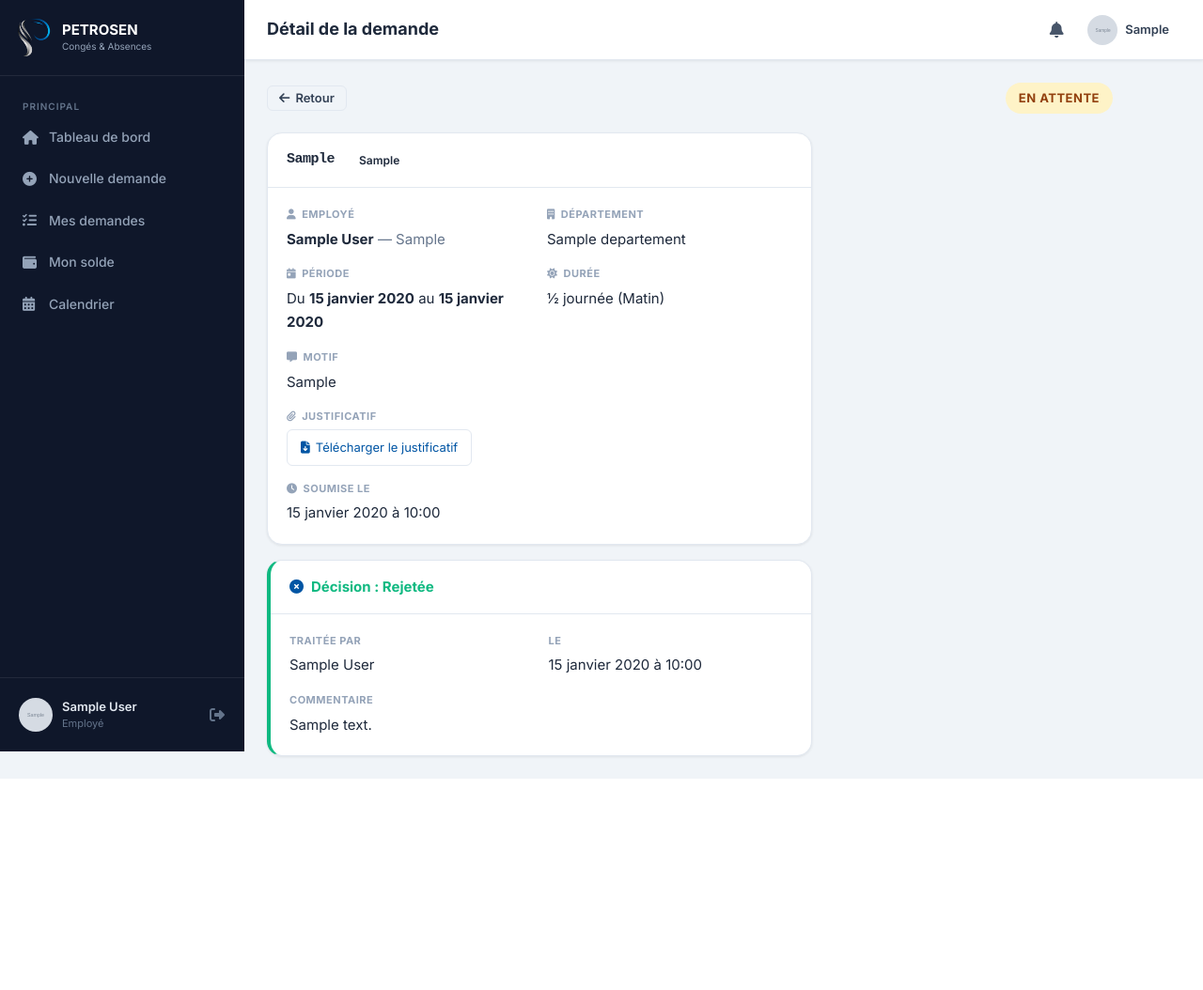
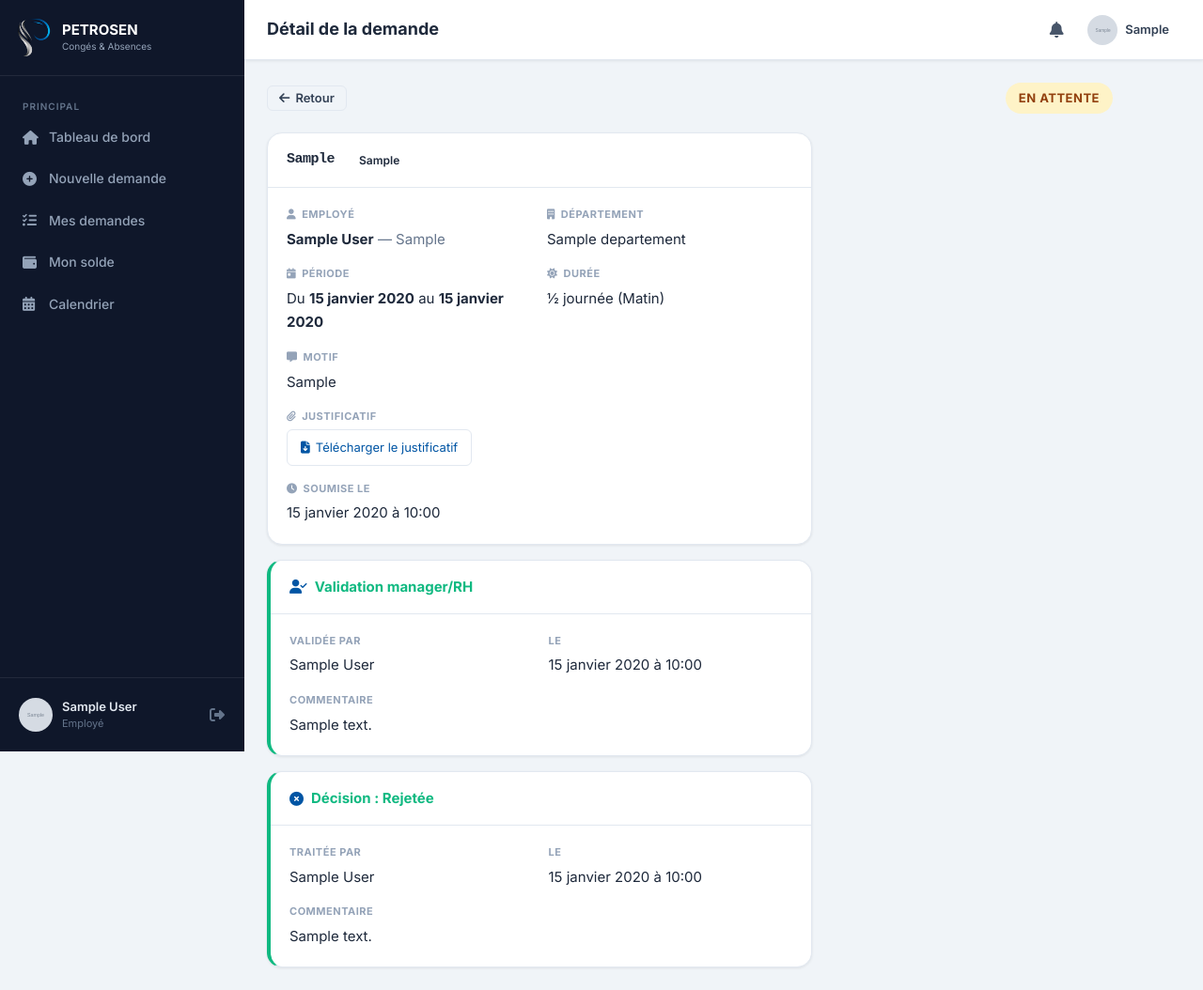
Before and after one commit to CheikhDoucoure1/congesabsences1, a Django app: page /approbations/1/ in a window 1280 px wide. Shown: the whole page at 94% size. Before the commit the page ends 829 px from the top, so only its background shows below. Run offline with Django 4.2, Linux system fonts and the light colour scheme; a user stored in the database is signed in; tables that the repository leaves empty hold one stand-in row (values such as "Sample post"); grey boxes marked "Sample" are stand-in pictures; data that the repository does not hold is empty.

Commit message:
Add mandatory DG validation step to the leave-approval workflow
Require final sign-off from a DG (Directeur Général) on every leave
request: manager/RH approval now only advances a request to an
intermediate "validée" state, and only the DG can grant final
approval (which triggers the balance deduction). Rejection at either
stage is immediate and final.

Also add a DG demo account (dg@petrosen.sn) wired into init_data and
the login page's quick-access buttons.

Co-Authored-By: Claude Sonnet 5 <noreply@anthropic.com>

```diff
--- a/conges/models.py
+++ b/conges/models.py
@@ -21,6 +21,7 @@ class Employe(AbstractUser):
         ('employe', 'Employé'),
         ('manager', 'Manager'),
         ('rh', 'Responsable RH'),
+        ('dg', 'Directeur Général'),
         ('admin', 'Administrateur'),
     ]
 
@@ -49,7 +50,11 @@ class Employe(AbstractUser):
 
     @property
     def is_manager_or_above(self):
-        return self.role in ('manager', 'rh', 'admin')
+        return self.role in ('manager', 'rh', 'dg', 'admin')
+
+    @property
+    def is_dg(self):
+        return self.role == 'dg'
 
     def get_solde(self, type_conge):
         try:
@@ -114,6 +119,7 @@ class SoldeConge(models.Model):
 class DemandeConge(models.Model):
     STATUT_CHOICES = [
         ('en_attente', 'En attente'),
+        ('validee', 'Validée - en attente du DG'),
         ('approuve', 'Approuvé'),
         ('rejete', 'Rejeté'),
         ('annule', 'Annulé'),
@@ -139,10 +145,18 @@ class DemandeConge(models.Model):
     justificatif = models.FileField(upload_to='justificatifs/', null=True, blank=True)
     statut = models.CharField(max_length=20, choices=STATUT_CHOICES, default='en_attente')
     date_soumission = models.DateTimeField(auto_now_add=True)
+    valide_par = models.ForeignKey(
+        Employe, on_delete=models.SET_NULL, null=True, blank=True,
+        related_name='demandes_validees',
+        help_text="Manager/RH ayant effectué la première validation."
+    )
+    date_validation = models.DateTimeField(null=True, blank=True)
+    commentaire_validation = models.TextField(blank=True)
     date_traitement = models.DateTimeField(null=True, blank=True)
     traite_par = models.ForeignKey(
         Employe, on_delete=models.SET_NULL, null=True, blank=True,
-        related_name='demandes_traitees'
+        related_name='demandes_traitees',
+        help_text="DG ayant approuvé/rejeté définitivement la demande, ou auteur du rejet."
     )
     commentaire_traitement = models.TextField(blank=True)
 
@@ -185,6 +199,7 @@ class DemandeConge(models.Model):
     def statut_css(self):
         return {
             'en_attente': 'warning',
+            'validee': 'info',
             'approuve': 'success',
             'rejete': 'danger',
             'annule': 'secondary',
--- a/conges/views.py
+++ b/conges/views.py
@@ -66,6 +66,8 @@ def tableau_de_bord(request):
             a_approuver = DemandeConge.objects.filter(
                 employe__in=equipe_ids, statut='en_attente'
             ).count()
+        elif user.role == 'dg':
+            a_approuver = DemandeConge.objects.filter(statut='validee').count()
         elif user.role in ('rh', 'admin'):
             a_approuver = DemandeConge.objects.filter(statut='en_attente').count()
 
@@ -193,6 +195,18 @@ def _notifier_manager(demande):
             titre=f"Nouvelle demande - {employe.get_full_name()}",
             message=f"Demande {demande.reference} : {demande.type_conge.libelle} "
                     f"({demande.nombre_jours} jour(s)).",
+            lien=f"/approbations/{demande.id}/",
+        )
+
+
+def _notifier_dg(demande):
+    for dg in Employe.objects.filter(role='dg', actif=True):
+        Notification.objects.create(
+            destinataire=dg,
+            titre="Demande en attente de votre validation",
+            message=f"Demande {demande.reference} de {demande.employe.get_full_name()} "
+                    f"({demande.type_conge.libelle}, {demande.nombre_jours} jour(s)) "
+                    f"a été validée par {demande.valide_par.get_full_name()} et attend votre validation finale.",
             lien=f"/approbations/{demande.id}/",
         )
 
@@ -343,32 +357,28 @@ def approbations(request):
         messages.error(request, "Accès non autorisé.")
         return redirect('tableau_de_bord')
 
-    statut_filtre = request.GET.get('statut', 'en_attente')
+    statut_filtre = request.GET.get('statut', 'validee' if user.is_dg else 'en_attente')
 
     if user.role == 'manager':
         equipe_ids = user.subordonnes.values_list('id', flat=True)
-        demandes = DemandeConge.objects.filter(
-            employe__in=equipe_ids
-        ).select_related('employe', 'type_conge', 'traite_par')
+        base_qs = DemandeConge.objects.filter(employe__in=equipe_ids)
     else:
-        demandes = DemandeConge.objects.all().select_related('employe', 'type_conge', 'traite_par')
+        base_qs = DemandeConge.objects.all()
 
+    demandes = base_qs.select_related('employe', 'type_conge', 'traite_par', 'valide_par')
     if statut_filtre:
         demandes = demandes.filter(statut=statut_filtre)
 
     stats = {
-        'en_attente': demandes.filter(statut='en_attente').count() if not statut_filtre else
-                      DemandeConge.objects.filter(statut='en_attente').count()
-                      if user.role in ('rh', 'admin') else
-                      DemandeConge.objects.filter(statut='en_attente', employe__in=user.subordonnes.all()).count(),
-        'approuve': 0,
-        'rejete': 0,
+        'en_attente': base_qs.filter(statut='en_attente').count(),
+        'validee': base_qs.filter(statut='validee').count(),
     }
 
     context = {
         'demandes': demandes,
         'statut_filtre': statut_filtre,
         'stats': stats,
+        'is_dg': user.is_dg,
         'notifications_non_lues': user.notifications.filter(lue=False).count(),
     }
     return render(request, 'conges/approbations.html', context)
@@ -398,7 +408,7 @@ def traiter_demande(request, demande_id):
 
     demande = get_object_or_404(DemandeConge, id=demande_id)
 
-    if demande.statut != 'en_attente':
+    if demande.statut not in ('en_attente', 'validee'):
         messages.error(request, "Cette demande a déjà été traitée.")
         return redirect('approbations')
 
@@ -409,19 +419,39 @@ def traiter_demande(request, demande_id):
         messages.error(request, "Action invalide.")
         return redirect('approbations')
 
-    demande.statut = 'approuve' if action == 'approuver' else 'rejete'
-    demande.date_traitement = timezone.now()
-    demande.traite_par = user
-    demande.commentaire_traitement = commentaire
-    demande.save()
+    if not user.is_dg and demande.statut != 'en_attente':
+        messages.error(request, "Cette demande est en attente de la décision du DG.")
+        return redirect('approbations')
 
-    if action == 'approuver':
+    if action == 'rejeter':
+        demande.statut = 'rejete'
+        demande.date_traitement = timezone.now()
+        demande.traite_par = user
+        demande.commentaire_traitement = commentaire
+        demande.save()
+        _notifier_employe(demande, 'rejete', commentaire)
+        messages.success(request, f"La demande {demande.reference} a été rejetée.")
+        return redirect('approbations')
+
+    if user.is_dg:
+        demande.statut = 'approuve'
+        demande.date_traitement = timezone.now()
+        demande.traite_par = user
+        demande.commentaire_traitement = commentaire
+        demande.save()
         _mettre_a_jour_solde(demande)
+        _notifier_employe(demande, 'approuve', commentaire)
+        messages.success(request, f"La demande {demande.reference} a été définitivement approuvée.")
+    else:
+        demande.statut = 'validee'
+        demande.valide_par = user
+        demande.date_validation = timezone.now()
+        demande.commentaire_validation = commentaire
+        demande.save()
+        _notifier_dg(demande)
+        _notifier_employe(demande, 'validee', commentaire)
+        messages.success(request, f"La demande {demande.reference} a été validée et transmise au DG pour approbation finale.")
 
-    _notifier_employe(demande, action, commentaire)
-
-    msg = "approuvée" if action == 'approuver' else "rejetée"
-    messages.success(request, f"La demande {demande.reference} a été {msg}.")
     return redirect('approbations')
 
 
@@ -437,8 +467,13 @@ def _mettre_a_jour_solde(demande):
     solde.save()
 
 
-def _notifier_employe(demande, action, commentaire):
-    statut_label = "approuvée" if action == 'approuver' else "rejetée"
+def _notifier_employe(demande, statut, commentaire):
+    labels = {
+        'validee': "validée par votre manager, en attente de la validation finale du DG",
+        'approuve': "définitivement approuvée",
+        'rejete': "rejetée",
+    }
+    statut_label = labels.get(statut, statut)
     msg = f"Votre demande {demande.reference} ({demande.type_conge.libelle}) a été {statut_label}."
     if commentaire:
         msg += f" Commentaire : {commentaire}"
--- a/templates/conges/connexion.html
+++ b/templates/conges/connexion.html
@@ -92,6 +92,10 @@
             <i class="fas fa-shield-alt"></i>
             <span>Admin</span>
           </button>
+          <button class="demo-account-btn" onclick="fillLogin('dg@petrosen.sn','password')">
+            <i class="fas fa-crown"></i>
+            <span>DG</span>
+          </button>
           <button class="demo-account-btn" onclick="fillLogin('drh@petrosen.sn','password')">
             <i class="fas fa-user-tie"></i>
             <span>DRH</span>
--- a/templates/conges/detail_demande.html
+++ b/templates/conges/detail_demande.html
@@ -73,12 +73,38 @@
         </div>
       </div>
 
+      {% if demande.valide_par %}
+      <div class="card card-decision">
+        <div class="card-header">
+          <h3><i class="fas fa-user-check text-info"></i> Validation manager/RH</h3>
+        </div>
+        <div class="card-body">
+          <div class="detail-fields">
+            <div class="detail-field">
+              <span class="field-label">Validée par</span>
+              <span class="field-value">{{ demande.valide_par.get_full_name }}</span>
+            </div>
+            <div class="detail-field">
+              <span class="field-label">Le</span>
+              <span class="field-value">{{ demande.date_validation|date:"d F Y à H:i" }}</span>
+            </div>
+            {% if demande.commentaire_validation %}
+            <div class="detail-field detail-full">
+              <span class="field-label">Commentaire</span>
+              <span class="field-value">{{ demande.commentaire_validation }}</span>
+            </div>
+            {% endif %}
+          </div>
+        </div>
+      </div>
+      {% endif %}
+
       {% if demande.traite_par %}
       <div class="card card-decision">
         <div class="card-header">
           <h3>
             {% if demande.statut == 'approuve' %}
-            <i class="fas fa-check-circle text-success"></i> Décision : Approuvée
+            <i class="fas fa-check-circle text-success"></i> Décision du DG : Approuvée
             {% else %}
             <i class="fas fa-times-circle text-danger"></i> Décision : Rejetée
             {% endif %}
@@ -106,7 +132,34 @@
       {% endif %}
     </div>
 
-    {% if request.user.is_manager_or_above and demande.statut == 'en_attente' %}
+    {% if request.user.role == 'dg' and demande.statut in 'en_attente,validee' %}
+    <div class="detail-sidebar">
+      <div class="card">
+        <div class="card-header"><h3>Décision du DG</h3></div>
+        <div class="card-body">
+          <form method="post" action="/approbations/{{ demande.id }}/traiter/">
+            {% csrf_token %}
+            <input type="hidden" name="action" id="actionInput" value="approuver">
+            <div class="form-group">
+              <label class="form-label">Commentaire (optionnel)</label>
+              <textarea name="commentaire" class="form-control" rows="4"
+                        placeholder="Message pour l'employé..."></textarea>
+            </div>
+            <div class="decision-btns">
+              <button type="submit" class="btn btn-success btn-full"
+                      onclick="document.getElementById('actionInput').value='approuver'">
+                <i class="fas fa-check"></i> Approuver définitivement
+              </button>
+              <button type="submit" class="btn btn-danger btn-full"
+                      onclick="document.getElementById('actionInput').value='rejeter'">
+                <i class="fas fa-times"></i> Rejeter
+              </button>
+            </div>
+          </form>
+        </div>
+      </div>
+    </div>
+    {% elif request.user.is_manager_or_above and request.user.role != 'dg' and demande.statut == 'en_attente' %}
     <div class="detail-sidebar">
       <div class="card">
         <div class="card-header"><h3>Décision</h3></div>
@@ -122,7 +175,7 @@
             <div class="decision-btns">
               <button type="submit" class="btn btn-success btn-full"
                       onclick="document.getElementById('actionInput').value='approuver'">
-                <i class="fas fa-check"></i> Approuver
+                <i class="fas fa-check"></i> Valider (transmettre au DG)
               </button>
               <button type="submit" class="btn btn-danger btn-full"
                       onclick="document.getElementById('actionInput').value='rejeter'">
```
Also changed, not shown: conges/management/commands/init_data.py (+6 -1 lines), templates/conges/approbations.html (+19 -4 lines), conges/migrations/0006_demandeconge_commentaire_validation_and_more.py (added).
